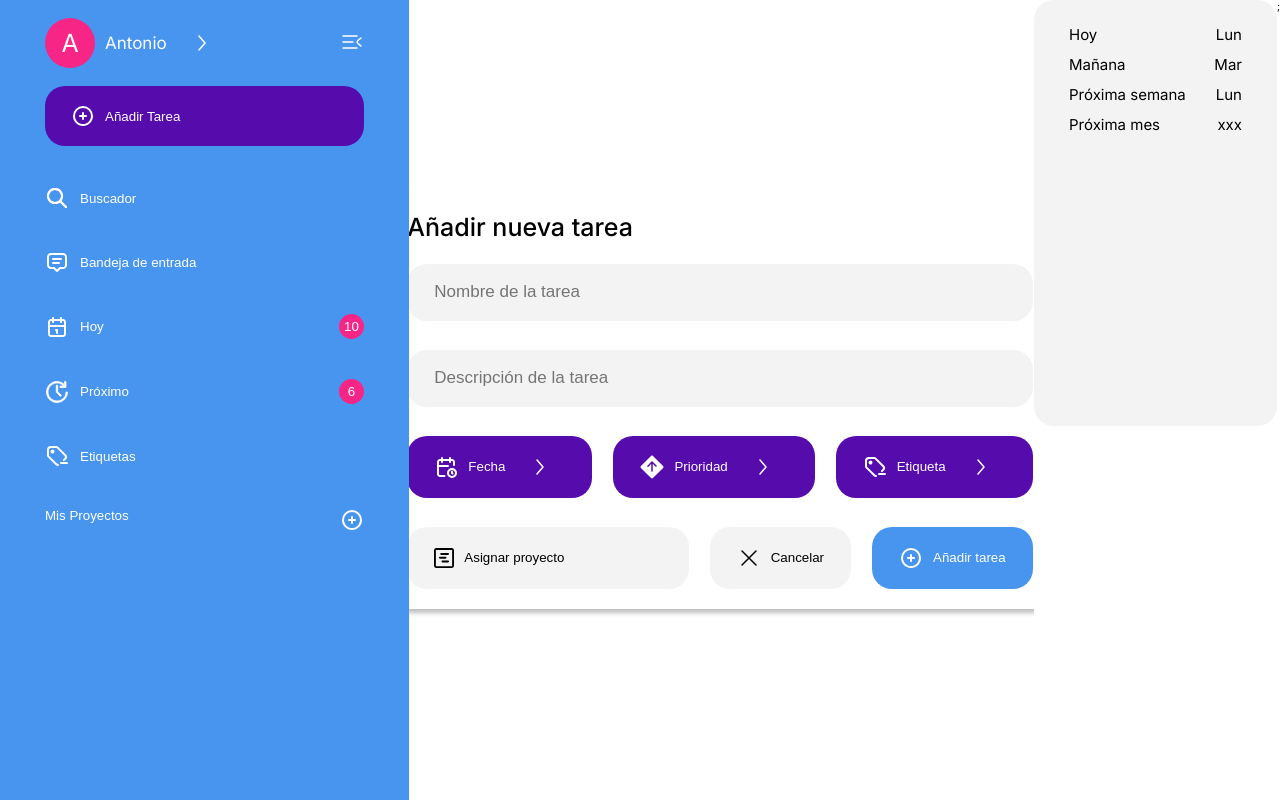
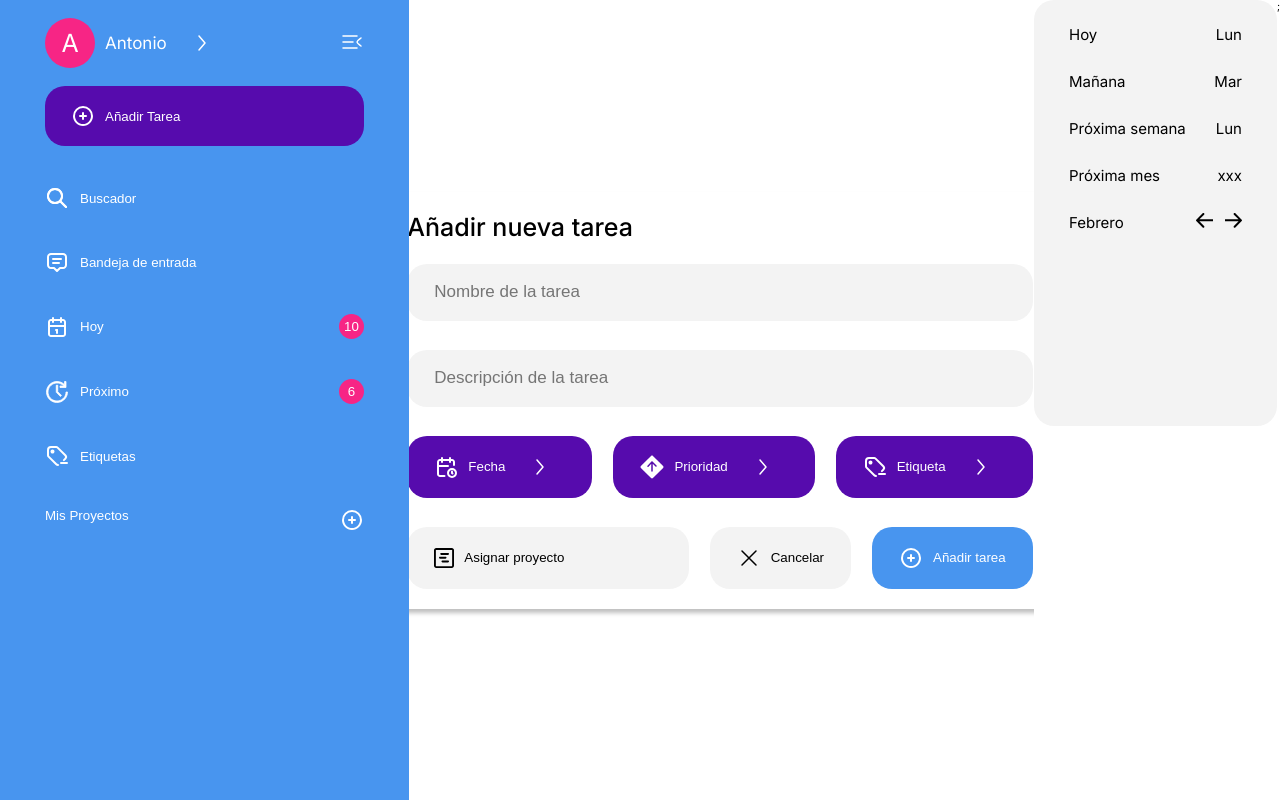
Before and after one commit to anavarro81/todoist-little, a React (Vite) app: page / in a window 1280 px wide. Built offline with nearby package versions, Linux system fonts and the light colour scheme.

Commit message:
datepicker month and chage month buttons

```diff
--- a/src/components/DateSelector/DateSelector.module.css
+++ b/src/components/DateSelector/DateSelector.module.css
@@ -23,16 +23,28 @@
   flex-direction: row;
   justify-content: space-between;
   gap: 3rem;
+  margin-bottom: 1.7rem;
 }
 
 .datePickerQuickSelect > div > span {
   font-size: 1.5rem;
-
 }
 
-/* .datePickerQuickOption {
+.datePickerMonthNavigator {
   display: flex;
   flex-direction: row;
   justify-content: space-between;
+}
+
+.datePickerNavButtons {
+  display: flex;
+  flex-direction: row;
+  gap: 1.2rem;
+}
+
+
+.datePickerCalendarGrid {
+  display: grid;
+  grid-template-columns: repeat(7, 1fr);
   gap: 1rem;
-} */
+}
--- a/src/components/DateSelector/DateSelector.tsx
+++ b/src/components/DateSelector/DateSelector.tsx
@@ -4,6 +4,12 @@ import Icons from "../Icons";
 interface DateSelectorProps {
   currentDate: Date;
 }
+
+const data = {
+  todayDay: "Lun",
+  tomorrow: "Mat",
+  mounth: "Febrero",
+};
 
 const DateSelector = ({ currentDate }: DateSelectorProps) => {
   return (
@@ -22,10 +28,17 @@ const DateSelector = ({ currentDate }: DateSelectorProps) => {
           <div>
             <span>Próxima mes</span> <span>xxx</span>
           </div>
+
+          <div className={styles.datePickerMonthNavigator}>
+            <span>{data.mounth}</span>
+            <div className={styles.datePickerNavButtons}>
+              {Icons.arrowLeft}
+              {Icons.arrowRight}
+            </div>
+          </div>
+          {/* Calendar */}
+          <div></div>
         </div>
-
-
-
       </div>
       ;
     </>
--- a/src/components/Icons.tsx
+++ b/src/components/Icons.tsx
@@ -421,5 +421,35 @@ const Icons = {
       />
     </svg>
   ),
+
+  arrowLeft: (
+    <svg
+      width="17"
+      height="15"
+      viewBox="0 0 17 15"
+      fill="none"
+      xmlns="http://www.w3.org/2000/svg"
+    >
+      <path
+        d="M0.292892 6.65685C-0.0976315 7.04737 -0.0976315 7.68054 0.292892 8.07106L6.65685 14.435C7.04738 14.8255 7.68054 14.8255 8.07107 14.435C8.46159 14.0445 8.46159 13.4113 8.07107 13.0208L2.41421 7.36395L8.07107 1.7071C8.46159 1.31657 8.46159 0.683409 8.07107 0.292885C7.68054 -0.0976396 7.04738 -0.0976396 6.65685 0.292885L0.292892 6.65685ZM17 7.36395V6.36395L1 6.36395V7.36395V8.36395L17 8.36395V7.36395Z"
+        fill="black"
+      />
+    </svg>
+  ),
+
+  arrowRight: (
+    <svg
+      width="17"
+      height="15"
+      viewBox="0 0 17 15"
+      fill="none"
+      xmlns="http://www.w3.org/2000/svg"
+    >
+      <path
+        d="M16.7071 8.07106C17.0976 7.68054 17.0976 7.04737 16.7071 6.65685L10.3431 0.292885C9.95262 -0.0976396 9.31946 -0.0976396 8.92893 0.292885C8.53841 0.683409 8.53841 1.31657 8.92893 1.7071L14.5858 7.36395L8.92893 13.0208C8.53841 13.4113 8.53841 14.0445 8.92893 14.435C9.31946 14.8255 9.95262 14.8255 10.3431 14.435L16.7071 8.07106ZM0 7.36395V8.36395H16V7.36395V6.36395H0V7.36395Z"
+        fill="black"
+      />
+    </svg>
+  ),
 };
 export default Icons;
```
